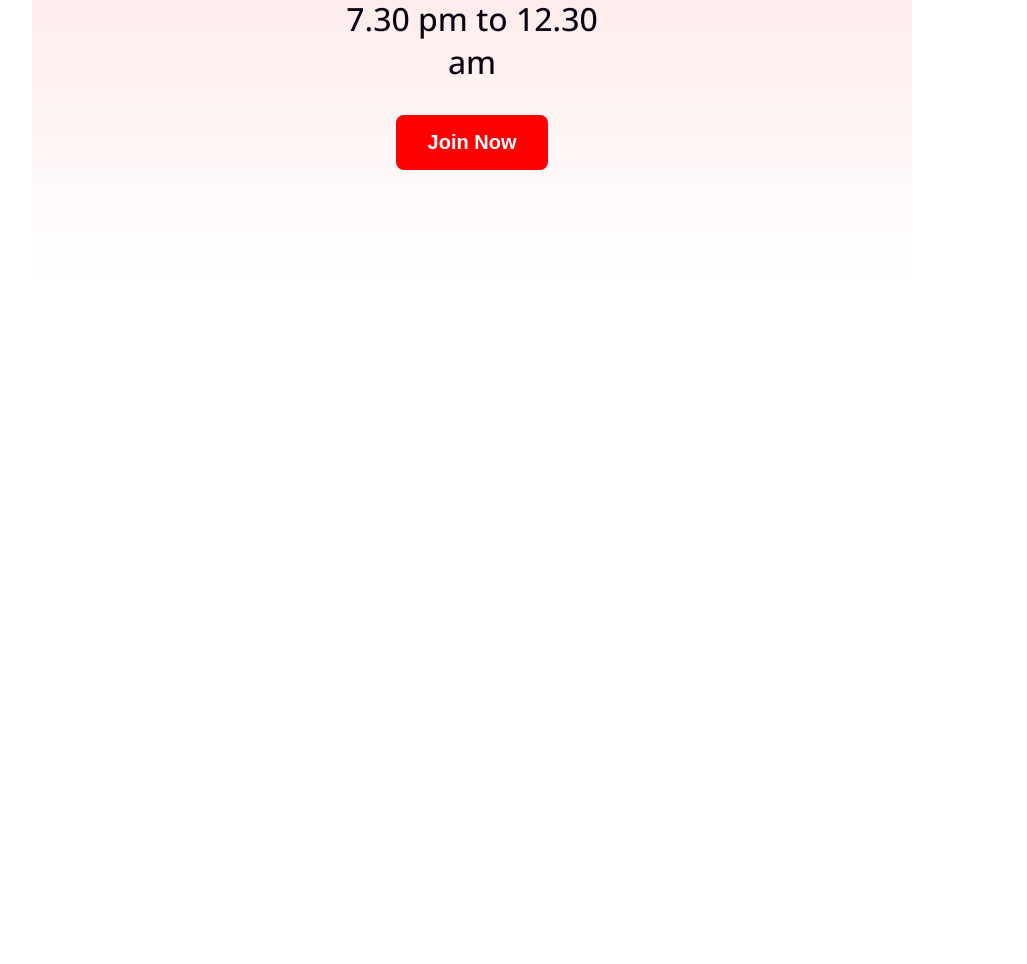
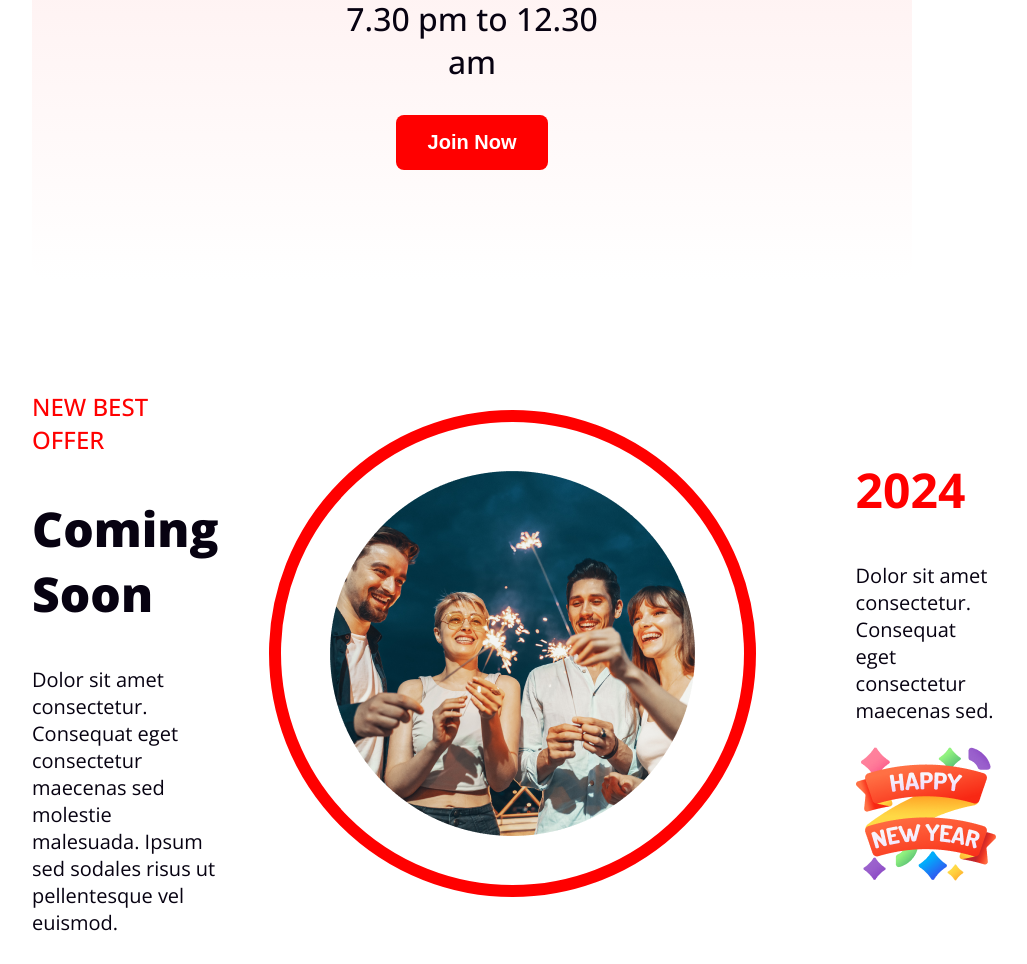
Before and after one commit to SheikhSalman-koli/new-year-repo, a plain HTML site: page index.html in a window 1280 px wide. Shown: the part 2406-3370 px from the top of the page, without its empty margins (168-1195 px from the left). Before the commit the page ends 2694 px from the top, so only its background shows below. Drawn offline with nearby package versions, Linux system fonts and the light colour scheme.

Commit message:
added new year

```diff
--- a/index.html
+++ b/index.html
@@ -54,5 +54,20 @@
             <button>Join Now</button>
         </div>
     </section>
+    <section class="sec-five">
+        <div class="one">
+            <h5>NEW BEST OFFER</h5>
+            <h2>Coming Soon</h2>
+            <p class="all-p">Dolor sit amet consectetur. Consequat eget consectetur maecenas sed molestie malesuada. Ipsum sed sodales risus ut pellentesque vel euismod.</p>
+        </div>
+        <div class="tow">
+            <img src="images/Ellipse 1.png" alt="">
+        </div>
+        <div class="three">
+            <h2>2024</h2>
+            <p class="all-p">Dolor sit amet consectetur. Consequat eget consectetur maecenas sed.</p>
+            <img src="images/Group 96.png" alt="">
+        </div>
+    </section>
 </body>
 </html>
--- a/styles/style.css
+++ b/styles/style.css
@@ -94,7 +94,7 @@ body{
 .sec-four{
     padding: 100px 300px 110px 300px;
     text-align: center;
-    background: linear-gradient(rgb(255, 210, 210)0%,rgba(255, 0, 0, 0)100%);
+    background: linear-gradient(rgb(255, 227, 227)0%,rgba(255, 0, 0, 0)100%);
     border-radius: 16px;
     margin-top: 70px;
 }
@@ -117,3 +117,44 @@ body{
     font-size: 20px;
     font-weight: bold;
 }
+
+/* sec-five */
+
+.sec-five{
+    display: flex;
+    align-items: center;
+    margin-top:70px ;
+
+}
+.all-p{
+    font-size: 20px;
+    color: #070211;
+}
+.sec-five h5{
+    font-size: 24px;
+    font-weight: 500;
+    color: #FF0000;
+}
+.sec-five .one h2{
+    font-size: 48px;
+    font-weight: 900;
+    color: #070211;
+}
+.sec-five .three h2{
+    font-size: 48px;
+    font-weight: bold;
+    color: #FF0000;
+}
+.sec-five .three {
+   margin-left: 100px;
+}
+.sec-five .tow{
+    margin-left: 50px;
+    width: 463px;
+    height: 463px;
+    border: 12px solid #FF0000;
+    border-radius: 50%;
+}
+.sec-five .tow img{
+    padding: 49px;
+}
```
